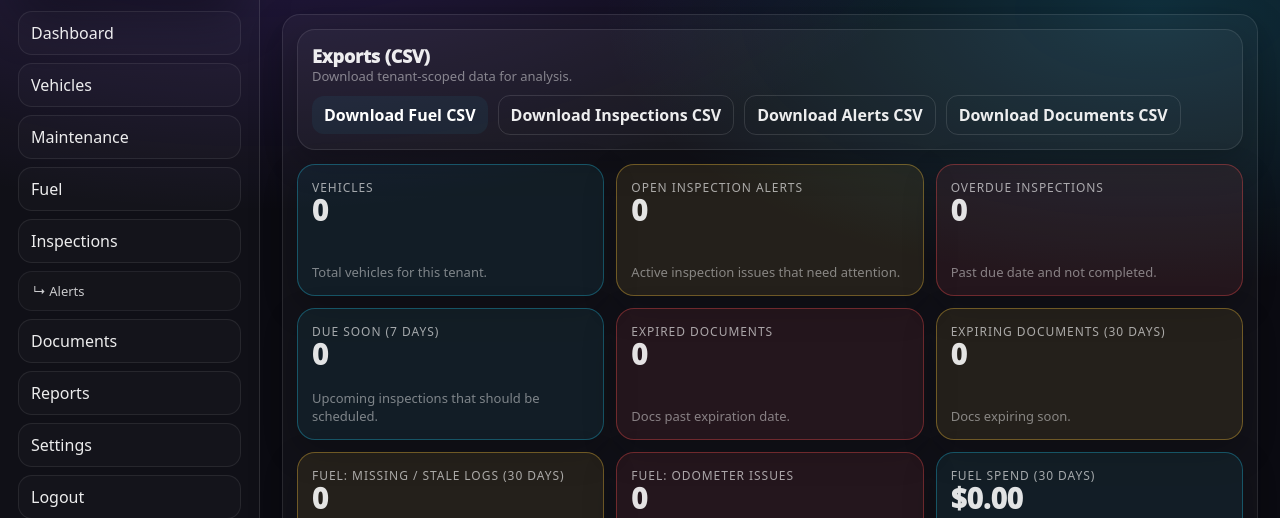
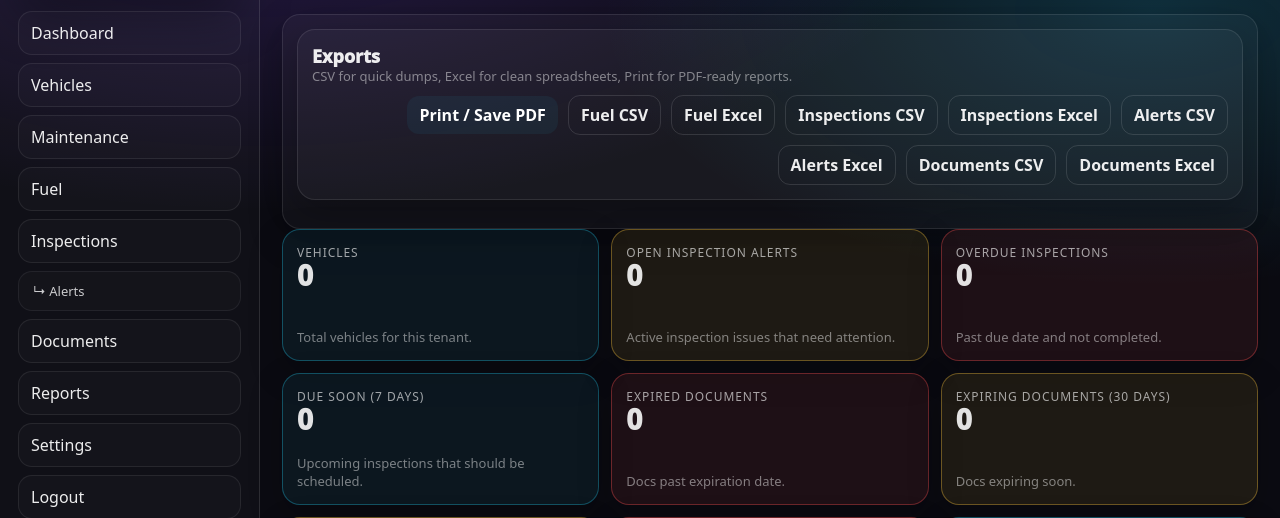
Before and after one commit to abyford453/FleetGuard, a Django app: page /reports/ in a window 1280 px wide. Shown: the part 69-587 px from the top of the page. Run offline with Django 4.2, Linux system fonts and the light colour scheme; the visitor is signed in with stand-in values (Sample User, id 1); data that the repository does not hold is empty.

Commit message:
Reports: add Excel exports + print-friendly executive report

```diff
--- a/apps/reports/urls.py
+++ b/apps/reports/urls.py
@@ -5,4 +5,19 @@ app_name = "reports"
 
 urlpatterns = [
     path("", views.index, name="index"),
+
+    # CSV exports
+    path("export/fuel.csv", views.export_fuel_csv, name="export_fuel_csv"),
+    path("export/inspections.csv", views.export_inspections_csv, name="export_inspections_csv"),
+    path("export/documents.csv", views.export_documents_csv, name="export_documents_csv"),
+    path("export/inspection-alerts.csv", views.export_inspection_alerts_csv, name="export_inspection_alerts_csv"),
+
+    # Excel exports
+    path("export/fuel.xlsx", views.export_fuel_xlsx, name="export_fuel_xlsx"),
+    path("export/inspections.xlsx", views.export_inspections_xlsx, name="export_inspections_xlsx"),
+    path("export/documents.xlsx", views.export_documents_xlsx, name="export_documents_xlsx"),
+    path("export/inspection-alerts.xlsx", views.export_inspection_alerts_xlsx, name="export_inspection_alerts_xlsx"),
+
+    # Print-friendly executive report
+    path("print/", views.print_report, name="print_report"),
 ]
--- a/apps/reports/views.py
+++ b/apps/reports/views.py
@@ -1,9 +1,19 @@
+import csv
+import io
+import json
 from datetime import timedelta
+from decimal import Decimal
 
 from django.contrib.auth.decorators import login_required
 from django.db.models import Sum
+from django.db.models.functions import TruncDate, TruncMonth, Coalesce
+from django.http import HttpResponse
 from django.shortcuts import render
 from django.utils import timezone
+
+from openpyxl import Workbook
+from openpyxl.styles import Font, Alignment
+from openpyxl.utils import get_column_letter
 
 from apps.fleet.models import Vehicle
 from apps.inspections.models import Inspection, InspectionAlert
@@ -12,15 +22,63 @@ from apps.fuel.models import FuelLog
 from apps.fuel.alerts import vehicles_missing_fuel_logs, odometer_regressions
 
 
-@login_required
-def index(request):
+def _vehicle_label(v: Vehicle) -> str:
+    label = v.unit_number or v.plate or "Vehicle"
+    mm = f"{v.make} {v.model}".strip()
+    if mm:
+        return f"{label} ({mm})"
+    return label
+
+
+def _xlsx_response(wb: Workbook, filename: str) -> HttpResponse:
+    bio = io.BytesIO()
+    wb.save(bio)
+    bio.seek(0)
+
+    resp = HttpResponse(
+        bio.getvalue(),
+        content_type="application/vnd.openxmlformats-officedocument.spreadsheetml.sheet",
+    )
+    resp["Content-Disposition"] = f'attachment; filename="{filename}"'
+    return resp
+
+
+def _autosize_columns(ws):
+    for col in range(1, ws.max_column + 1):
+        max_len = 0
+        for row in range(1, ws.max_row + 1):
+            v = ws.cell(row=row, column=col).value
+            if v is None:
+                continue
+            v = str(v)
+            if len(v) > max_len:
+                max_len = len(v)
+        ws.column_dimensions[get_column_letter(col)].width = min(max(12, max_len + 2), 55)
+
+
+def _write_sheet(ws, title: str, headers: list[str], rows: list[list]):
+    ws.title = title
+    ws.append(headers)
+
+    header_font = Font(bold=True)
+    for i in range(1, len(headers) + 1):
+        c = ws.cell(row=1, column=i)
+        c.font = header_font
+        c.alignment = Alignment(vertical="center")
+
+    for r in rows:
+        ws.append(r)
+
+    _autosize_columns(ws)
+
+
+def _build_report_context(request):
     tenant = request.tenant
     today = timezone.localdate()
 
-    # Vehicles
+    # KPI Snapshot
     vehicle_count = Vehicle.objects.filter(tenant=tenant).count()
 
-    # Inspections
     open_alerts = (
         InspectionAlert.objects
         .filter(tenant=tenant)
@@ -37,12 +95,16 @@ def index(request):
 
     due_soon_inspections = (
         Inspection.objects
-        .filter(tenant=tenant, due_date__isnull=False, due_date__gte=today, due_date__lte=today + timedelta(days=7))
+        .filter(
+            tenant=tenant,
+            due_date__isnull=False,
+            due_date__gte=today,
+            due_date__lte=today + timedelta(days=7),
+        )
         .exclude(status=Inspection.STATUS_COMPLETED)
         .count()
     )
 
-    # Documents
     expired_docs = (
         VehicleDocument.objects
         .filter(tenant=tenant, expires_on__isnull=False, expires_on__lt=today)
@@ -50,33 +112,289 @@ def index(request):
     )
     expiring_docs = (
         VehicleDocument.objects
-        .filter(tenant=tenant, expires_on__isnull=False, expires_on__gte=today, expires_on__lte=today + timedelta(days=30))
+        .filter(
+            tenant=tenant,
+            expires_on__isnull=False,
+            expires_on__gte=today,
+            expires_on__lte=today + timedelta(days=30),
+        )
         .count()
     )
 
-    # Fuel alerts (simple)
     fuel_stale_count = len(vehicles_missing_fuel_logs(tenant, days=30))
     fuel_odo_alert_count = len(odometer_regressions(tenant))
 
-    # Fuel spend (last 30 days)
     spend_30 = (
         FuelLog.objects
         .filter(tenant=tenant, fuel_date__gte=today - timedelta(days=30))
-        .aggregate(total=Sum("cost"))["total"]
-    ) or 0
+        .aggregate(total=Coalesce(Sum("cost"), Decimal("0.00")))["total"]
+    )
 
-    return render(
-        request,
-        "reports/index.html",
-        {
-            "vehicle_count": vehicle_count,
-            "open_alerts": open_alerts,
-            "overdue_inspections": overdue_inspections,
-            "due_soon_inspections": due_soon_inspections,
-            "expired_docs": expired_docs,
-            "expiring_docs": expiring_docs,
-            "fuel_stale_count": fuel_stale_count,
-            "fuel_odo_alert_count": fuel_odo_alert_count,
-            "spend_30": spend_30,
-        },
+    # Chart data
+    start_30 = today - timedelta(days=30)
+    daily = (
+        FuelLog.objects
+        .filter(tenant=tenant, fuel_date__gte=start_30)
+        .exclude(cost__isnull=True)
+        .annotate(d=TruncDate("fuel_date"))
+        .values("d")
+        .annotate(total=Coalesce(Sum("cost"), Decimal("0.00")))
+        .order_by("d")
     )
+    daily_labels = [row["d"].strftime("%Y-%m-%d") for row in daily]
+    daily_values = [float(row["total"]) for row in daily]
+
+    start_12m = today - timedelta(days=365)
+    monthly = (
+        FuelLog.objects
+        .filter(tenant=tenant, fuel_date__gte=start_12m)
+        .exclude(cost__isnull=True)
+        .annotate(m=TruncMonth("fuel_date"))
+        .values("m")
+        .annotate(total=Coalesce(Sum("cost"), Decimal("0.00")))
+        .order_by("m")
+    )
+    monthly_labels = [row["m"].strftime("%Y-%m") for row in monthly]
+    monthly_values = [float(row["total"]) for row in monthly]
+
+    start_90 = today - timedelta(days=90)
+    top = (
+        FuelLog.objects
+        .filter(tenant=tenant, fuel_date__gte=start_90)
+        .exclude(cost__isnull=True)
+        .values("vehicle_id")
+        .annotate(total=Coalesce(Sum("cost"), Decimal("0.00")))
+        .order_by("-total")[:8]
+    )
+    vehicle_map = {v.id: _vehicle_label(v) for v in Vehicle.objects.filter(tenant=tenant)}
+    top_rows = [(vehicle_map.get(row["vehicle_id"], f"Vehicle #{row['vehicle_id']}"), float(row["total"])) for row in top]
+    top_labels = [r[0] for r in top_rows]
+    top_values = [r[1] for r in top_rows]
+
+    return {
+        "today": today,
+        "vehicle_count": vehicle_count,
+        "open_alerts": open_alerts,
+        "overdue_inspections": overdue_inspections,
+        "due_soon_inspections": due_soon_inspections,
+        "expired_docs": expired_docs,
+        "expiring_docs": expiring_docs,
+        "fuel_stale_count": fuel_stale_count,
+        "fuel_odo_alert_count": fuel_odo_alert_count,
+        "spend_30": spend_30,
+        "daily_labels_json": json.dumps(daily_labels),
+        "daily_values_json": json.dumps(daily_values),
+        "monthly_labels_json": json.dumps(monthly_labels),
+        "monthly_values_json": json.dumps(monthly_values),
+        "top_labels_json": json.dumps(top_labels),
+        "top_values_json": json.dumps(top_values),
+        "top_rows": top_rows,
+    }
+
+
+@login_required
+def index(request):
+    return render(request, "reports/index.html", _build_report_context(request))
+
+
+@login_required
+def print_report(request):
+    # Print-friendly layout (use browser Print → Save as PDF)
+    return render(request, "reports/print.html", _build_report_context(request))
+
+
+# ---------------- CSV EXPORTS ----------------
+
+@login_required
+def export_fuel_csv(request):
+    tenant = request.tenant
+    today = timezone.localdate()
+    start = today - timedelta(days=365)
+
+    qs = (
+        FuelLog.objects
+        .filter(tenant=tenant, fuel_date__gte=start)
+        .select_related("vehicle")
+        .order_by("-fuel_date", "-created_at")
+    )
+
+    resp = HttpResponse(content_type="text/csv")
+    resp["Content-Disposition"] = 'attachment; filename="fuel_logs_last_12_months.csv"'
+    w = csv.writer(resp)
+    w.writerow(["fuel_date", "vehicle", "odometer", "gallons", "cost", "vendor", "fuel_type", "notes"])
+
+    for r in qs:
+        w.writerow([r.fuel_date, _vehicle_label(r.vehicle), r.odometer or "", r.gallons, r.cost or "", r.vendor, r.fuel_type, r.notes])
+    return resp
+
+
+@login_required
+def export_inspections_csv(request):
+    tenant = request.tenant
+    qs = Inspection.objects.filter(tenant=tenant).select_related("vehicle").order_by("-created_at")
+
+    resp = HttpResponse(content_type="text/csv")
+    resp["Content-Disposition"] = 'attachment; filename="inspections.csv"'
+    w = csv.writer(resp)
+    w.writerow(["created_at", "vehicle", "inspection_type", "status", "due_date", "performed_on", "notes"])
+
+    for i in qs:
+        v = getattr(i, "vehicle", None)
+        w.writerow([
+            getattr(i, "created_at", "").strftime("%Y-%m-%d %H:%M") if getattr(i, "created_at", None) else "",
+            _vehicle_label(v) if v else "",
+            getattr(i, "inspection_type", ""),
+            getattr(i, "status", ""),
+            getattr(i, "due_date", "") or "",
+            getattr(i, "performed_on", "") or "",
+            getattr(i, "notes", ""),
+        ])
+    return resp
+
+
+@login_required
+def export_documents_csv(request):
+    tenant = request.tenant
+    qs = VehicleDocument.objects.filter(tenant=tenant).select_related("vehicle").order_by("-uploaded_at")
+
+    resp = HttpResponse(content_type="text/csv")
+    resp["Content-Disposition"] = 'attachment; filename="documents.csv"'
+    w = csv.writer(resp)
+    w.writerow(["uploaded_at", "vehicle", "doc_type", "title", "expires_on", "file"])
+
+    for d in qs:
+        w.writerow([
+            d.uploaded_at.strftime("%Y-%m-%d %H:%M") if getattr(d, "uploaded_at", None) else "",
+            _vehicle_label(d.vehicle),
+            d.doc_type,
+            d.title,
+            d.expires_on or "",
+            getattr(d.file, "url", ""),
+        ])
+    return resp
+
+
+@login_required
+def export_inspection_alerts_csv(request):
+    tenant = request.tenant
+    qs = InspectionAlert.objects.filter(tenant=tenant).select_related("vehicle").order_by("-created_at")
+
+    resp = HttpResponse(content_type="text/csv")
+    resp["Content-Disposition"] = 'attachment; filename="inspection_alerts.csv"'
+    w = csv.writer(resp)
+    w.writerow(["created_at", "vehicle", "severity", "status", "title", "detail"])
+
+    for a in qs:
+        v = getattr(a, "vehicle", None)
+        w.writerow([
+            a.created_at.strftime("%Y-%m-%d %H:%M") if getattr(a, "created_at", None) else "",
+            _vehicle_label(v) if v else "",
+            getattr(a, "severity", ""),
+            getattr(a, "status", ""),
+            getattr(a, "title", ""),
+            getattr(a, "detail", ""),
+        ])
+    return resp
+
+
+# ---------------- EXCEL EXPORTS ----------------
+
+@login_required
+def export_fuel_xlsx(request):
+    tenant = request.tenant
+    today = timezone.localdate()
+    start = today - timedelta(days=365)
+
+    qs = (
+        FuelLog.objects
+        .filter(tenant=tenant, fuel_date__gte=start)
+        .select_related("vehicle")
+        .order_by("-fuel_date", "-created_at")
+    )
+
+    wb = Workbook()
+    ws = wb.active
+    rows = []
+    for r in qs:
+        rows.append([
+            r.fuel_date,
+            _vehicle_label(r.vehicle),
+            r.odometer or "",
+            float(r.gallons),
+            float(r.cost) if r.cost is not None else "",
+            r.vendor,
+            r.fuel_type,
+            r.notes,
+        ])
+
+    _write_sheet(ws, "Fuel Logs", ["Fuel Date", "Vehicle", "Odometer", "Gallons", "Cost", "Vendor", "Fuel Type", "Notes"], rows)
+    return _xlsx_response(wb, "fuel_logs_last_12_months.xlsx")
+
+
+@login_required
+def export_inspections_xlsx(request):
+    tenant = request.tenant
+    qs = Inspection.objects.filter(tenant=tenant).select_related("vehicle").order_by("-created_at")
+
+    wb = Workbook()
+    ws = wb.active
+    rows = []
+    for i in qs:
+        v = getattr(i, "vehicle", None)
+        rows.append([
+            getattr(i, "created_at", "") and i.created_at.strftime("%Y-%m-%d %H:%M") or "",
+            _vehicle_label(v) if v else "",
+            getattr(i, "inspection_type", ""),
+            getattr(i, "status", ""),
+            getattr(i, "due_date", "") or "",
+            getattr(i, "performed_on", "") or "",
+            getattr(i, "notes", ""),
+        ])
+
+    _write_sheet(ws, "Inspections", ["Created At", "Vehicle", "Type", "Status", "Due Date", "Performed On", "Notes"], rows)
+    return _xlsx_response(wb, "inspections.xlsx")
+
+
+@login_required
+def export_documents_xlsx(request):
+    tenant = request.tenant
+    qs = VehicleDocument.objects.filter(tenant=tenant).select_related("vehicle").order_by("-uploaded_at")
+
+    wb = Workbook()
+    ws = wb.active
+    rows = []
+    for d in qs:
+        rows.append([
+            d.uploaded_at.strftime("%Y-%m-%d %H:%M") if getattr(d, "uploaded_at", None) else "",
+            _vehicle_label(d.vehicle),
+            d.doc_type,
+            d.title,
+            d.expires_on or "",
+            getattr(d.file, "url", ""),
+        ])
+
+    _write_sheet(ws, "Documents", ["Uploaded At", "Vehicle", "Doc Type", "Title", "Expires On", "File"], rows)
+    return _xlsx_response(wb, "documents.xlsx")
+
+
+@login_required
+def export_inspection_alerts_xlsx(request):
+    tenant = request.tenant
+    qs = InspectionAlert.objects.filter(tenant=tenant).select_related("vehicle").order_by("-created_at")
+
+    wb = Workbook()
+    ws = wb.active
+    rows = []
+    for a in qs:
+        v = getattr(a, "vehicle", None)
+        rows.append([
+            a.created_at.strftime("%Y-%m-%d %H:%M") if getattr(a, "created_at", None) else "",
+            _vehicle_label(v) if v else "",
+            getattr(a, "severity", ""),
+            getattr(a, "status", ""),
+            getattr(a, "title", ""),
+            getattr(a, "detail", ""),
+        ])
+
+    _write_sheet(ws, "Inspection Alerts", ["Created At", "Vehicle", "Severity", "Status", "Title", "Detail"], rows)
+    return _xlsx_response(wb, "inspection_alerts.xlsx")
--- a/templates/reports/index.html
+++ b/templates/reports/index.html
@@ -61,19 +61,30 @@
   }
 </style>
 
+
 <div class="section panel">
   <div class="row">
     <div>
-      <div style="font-weight:950;font-size:18px;">Exports (CSV)</div>
-      <div class="muted">Download tenant-scoped data for analysis.</div>
+      <div style="font-weight:950;font-size:18px;">Exports</div>
+      <div class="muted">CSV for quick dumps, Excel for clean spreadsheets, Print for PDF-ready reports.</div>
     </div>
     <div class="row" style="justify-content:flex-end;">
-      <a class="btn primary" href="{% url 'reports:export_fuel_csv' %}">Download Fuel CSV</a>
-      <a class="btn" href="{% url 'reports:export_inspections_csv' %}">Download Inspections CSV</a>
-      <a class="btn" href="{% url 'reports:export_inspection_alerts_csv' %}">Download Alerts CSV</a>
-      <a class="btn" href="{% url 'reports:export_documents_csv' %}">Download Documents CSV</a>
+      <a class="btn primary" href="{% url 'reports:print_report' %}" target="_blank">Print / Save PDF</a>
+
+      <a class="btn" href="{% url 'reports:export_fuel_csv' %}">Fuel CSV</a>
+      <a class="btn" href="{% url 'reports:export_fuel_xlsx' %}">Fuel Excel</a>
+
+      <a class="btn" href="{% url 'reports:export_inspections_csv' %}">Inspections CSV</a>
+      <a class="btn" href="{% url 'reports:export_inspections_xlsx' %}">Inspections Excel</a>
+
+      <a class="btn" href="{% url 'reports:export_inspection_alerts_csv' %}">Alerts CSV</a>
+      <a class="btn" href="{% url 'reports:export_inspection_alerts_xlsx' %}">Alerts Excel</a>
+
+      <a class="btn" href="{% url 'reports:export_documents_csv' %}">Documents CSV</a>
+      <a class="btn" href="{% url 'reports:export_documents_xlsx' %}">Documents Excel</a>
     </div>
   </div>
+</div>
 </div>
 
 <div class="section">
```
Also changed, not shown: templates/reports/print.html (added, +86 -0 lines).
